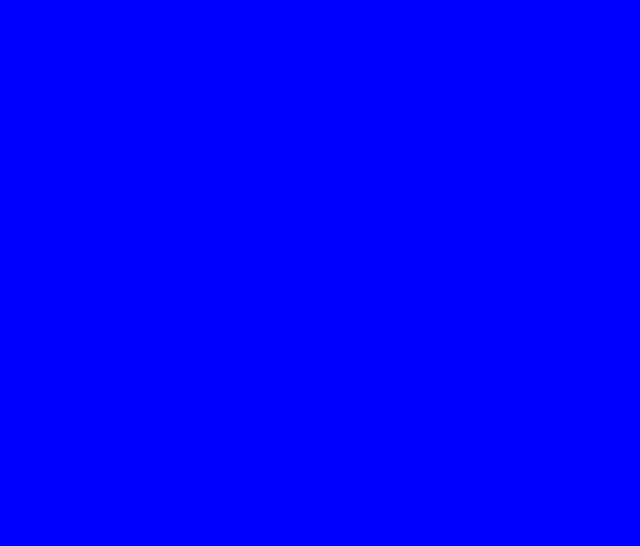
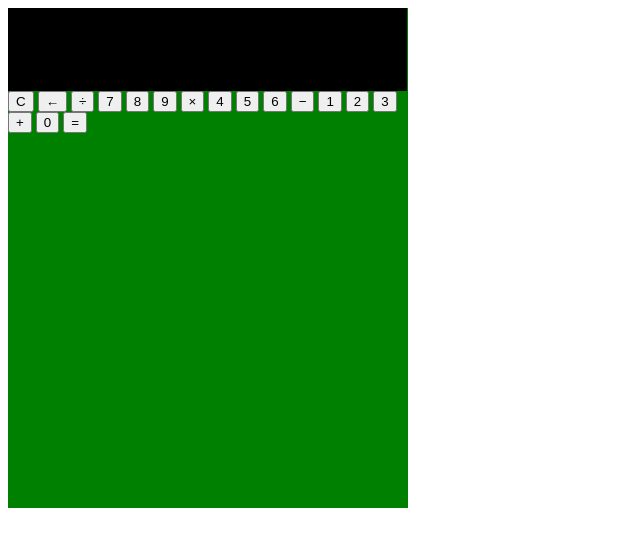
Before and after one commit to rossm933/LAB-calculator, a plain HTML site: page index.html in a window 1280 px wide. Shown: the whole page, without its empty margins (0-640 px from the left). Drawn offline with Linux system fonts and the light colour scheme.

Commit message:
Added buttons and inserted number HTML

```diff
--- a/index.html
+++ b/index.html
@@ -7,6 +7,27 @@
   <link rel="stylesheet" href="main.css">
 </head>
 <body>
+  <div class="wrapper">
+    <div class="row row1">1</div>
+    <button class="btn">C</button>
+    <button class="btn">&#8592;</button>
+    <button class="btn">&#247;</button>
+    <button class="btn">&#55;</button>
+    <button class="btn">&#56;</button>
+    <button class="btn">&#57;</button>
+    <button class="btn">&#215;</button>
+    <button class="btn">&#52;</button>
+    <button class="btn">&#53;</button>
+    <button class="btn">&#54;</button>
+    <button class="btn">&#8722;</button>
+    <button class="btn">&#49;</button>
+    <button class="btn">&#50;</button>
+    <button class="btn">&#51;</button>
+    <button class="btn">&#43;</button>
+    <button class="btn">&#48;</button>
+    <button class="btn">&#61;</button>
+
+  </div>
   <script src="main.js"></script>
 </body>
 </html>
--- a/main.css
+++ b/main.css
@@ -1,3 +1,16 @@
-body {
-  background-color: blue;
+.wrapper {
+  width: 400px;
+  height: 500px;
+  background-color: green;
 }
+.row {
+  border: 2px solid black;
+  text-align: center;
+  width: 395px;
+  height: 79px;
+}
+
+.row1 {
+  background-color: black;
+
+}
```
